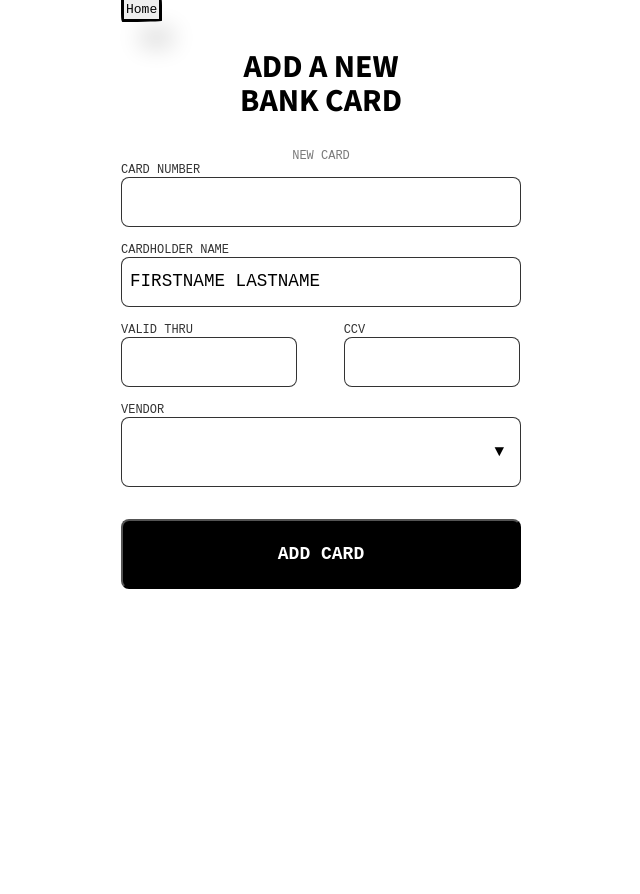
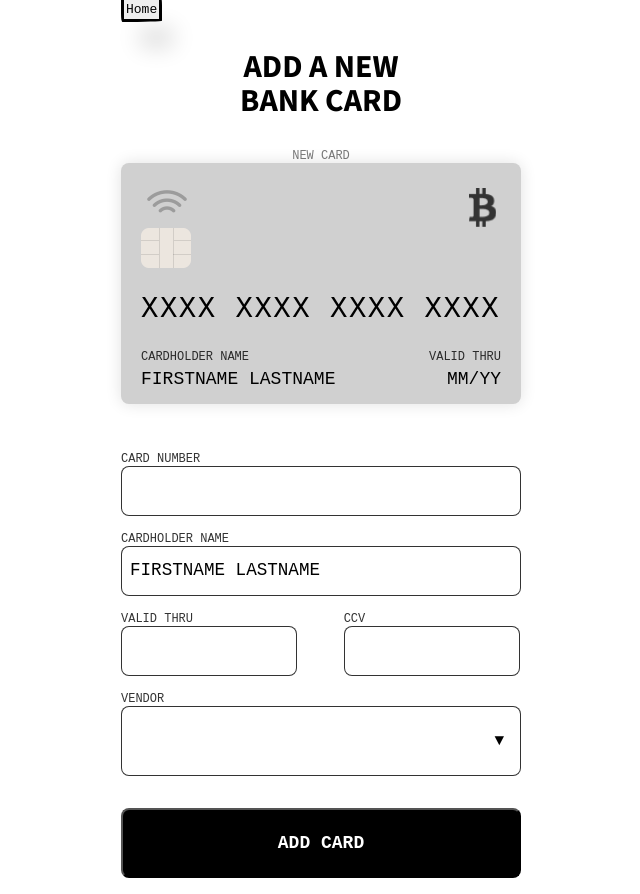
Before and after one commit to Egeeoz/js_2023_kungFuPants_eWallet, a React (Vite) app: page /Add in a window 1280 px wide. Shown: the whole page, without its empty margins (319-959 px from the left). Before the commit the page ends 800 px from the top, so only its background shows below. Built offline with nearby package versions, Linux system fonts and the light colour scheme; a web font is replaced by a local one.

Commit message:
defaultstyling

```diff
--- a/src/Components/TextInput.tsx
+++ b/src/Components/TextInput.tsx
@@ -20,7 +20,7 @@ const TextInput: React.FC = () => {
   const [selectedVendor, setSelectedVendor] = useState<any | null>(null);
   const [cards, setCards] = useState<any[]>([]); // Array to hold card objects
 
-const handleInput = (e: React.ChangeEvent<HTMLInputElement>) => {
+  const handleInput = (e: React.ChangeEvent<HTMLInputElement>) => {
     const { name, value } = e.target;
     setInputData((prevState) => ({
       ...prevState,
--- a/src/Pages/AddCard.tsx
+++ b/src/Pages/AddCard.tsx
@@ -2,6 +2,16 @@ import Top from "../Components/Top";
 import TextInput from "../Components/TextInput";
 import { Link } from "react-router-dom";
 import "../abstracts/linkBtn.scss";
+import Card from "../Components/Card";
+import { CardProps } from "../models/CardProps";
+
+const deafaultCard: CardProps = {
+  cardNumber: "XXXX XXXX XXXX XXXX",
+  cardHolderName: "FIRSTNAME LASTNAME",
+  validThru: "MM/YY",
+  vendor: "default",
+  active: false,
+};
 
 const AddCard = () => {
   return (
@@ -10,7 +20,7 @@ const AddCard = () => {
         Home
       </Link>
       <Top text="Add a new bank card" smalltext="New Card" />
-      {/* <Card/> */}
+      <Card {...deafaultCard} />
       <TextInput />
     </>
   );
--- a/src/abstracts/card.scss
+++ b/src/abstracts/card.scss
@@ -23,6 +23,9 @@
   }
   &.ninja {
     background-color: $ninja-cardColor;
+  }
+  &.default {
+    background-color: $defualt-card;
   }
 }
 // Styles for different logos
@@ -52,19 +55,21 @@
   height: 38.5px;
 
   &.bitcoin {
-    background: url('../assets/bitcoin.png')
+    background: url("../assets/bitcoin.png");
   }
 
   &.chain {
-    background: url('../assets/chain.png')
+    background: url("../assets/chain.png");
   }
   &.evil {
-    background: url('../assets/evil.png')
+    background: url("../assets/evil.png");
   }
   &.ninja {
-    background: url('../assets/ninja.png')
+    background: url("../assets/ninja.png");
   }
-
+  &.default {
+    background: url("../assets/bitcoin.png");
+  }
 }
 
 .cardNo {
@@ -86,7 +91,7 @@
   display: flex;
   letter-spacing: 1.5px;
 
-  &.ninja{
+  &.ninja {
     color: white;
   }
 }
@@ -102,7 +107,7 @@
 .titleText {
   font-size: 12px;
   color: rgba(0, 0, 0, 0.8);
-  &.ninja{
+  &.ninja {
     color: white;
   }
 }
@@ -122,7 +127,7 @@
 .validThru {
   font-size: 18px;
   color: black;
-  &.ninja{
+  &.ninja {
     color: white;
   }
 }
```
Also changed, not shown: src/Components/Card.tsx (+6 -5 lines), src/models/CardProps.ts (indentation only).
